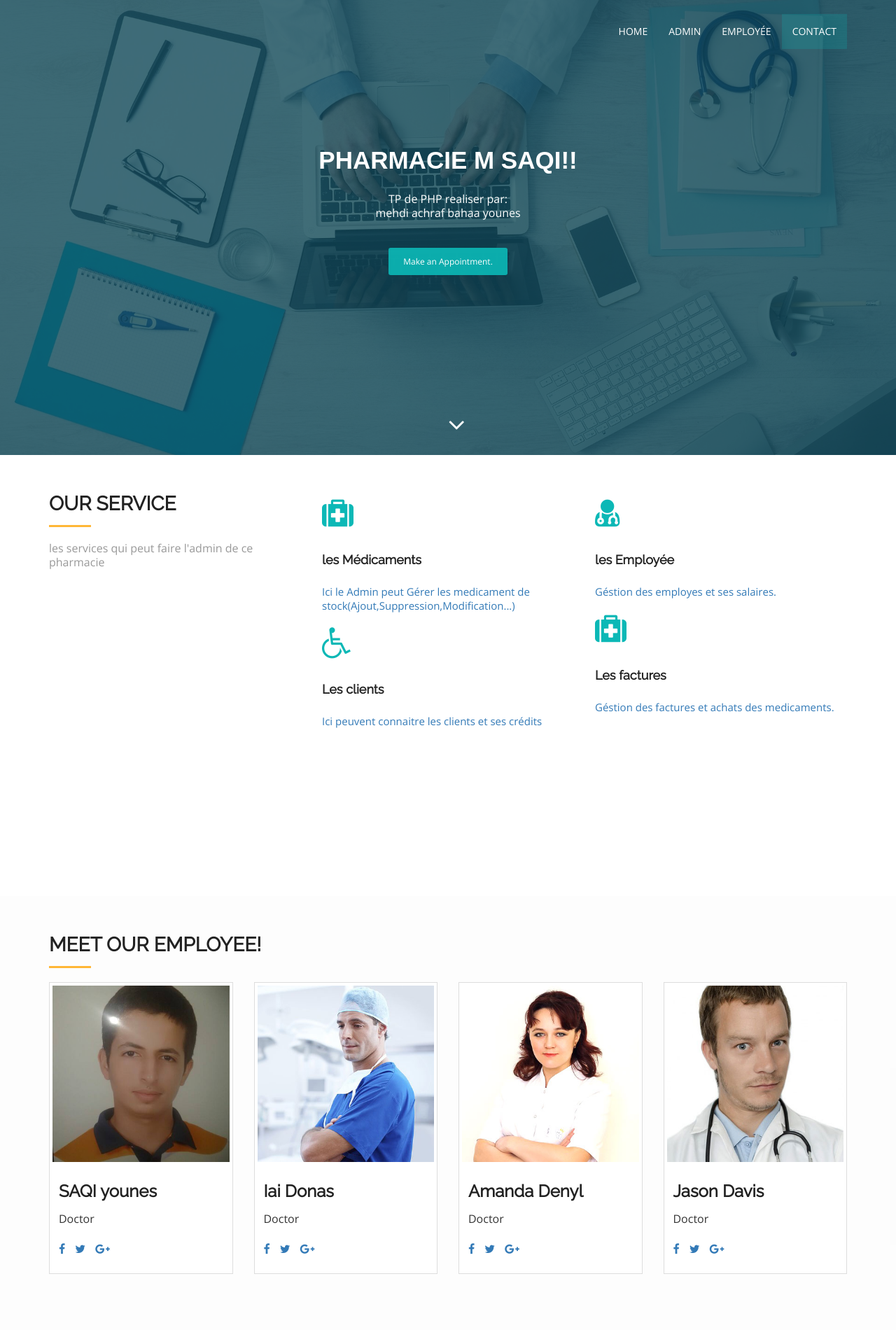
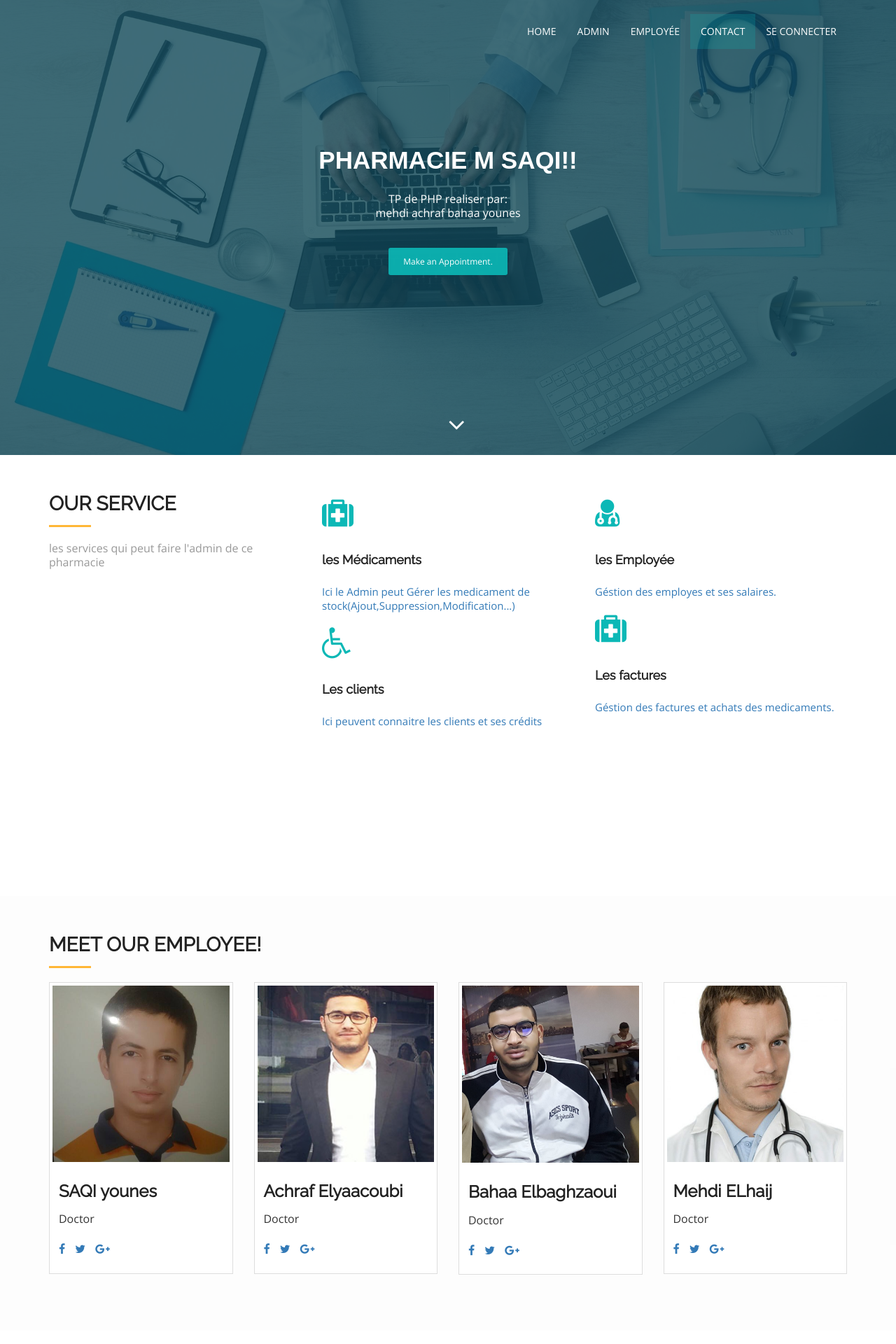
Before and after one commit to leMedi/gestion-pharmacie, a PHP site: page /gestion-phramacie/ in a window 1280 px wide. Shown: the top 1920 px of the page at 70% size. Run offline with PHP 8.4, Linux system fonts and the light colour scheme; some web fonts are replaced.

Commit message:
ajouter des photos de profile

```diff
--- a/index.php
+++ b/index.php
@@ -40,8 +40,8 @@
                 <li class="active"><a href="#banner">Home</a></li>
                 <li class=""><a href="#service">Admin</a></li>
                 <li class=""><a href="#about">Employée</a></li>
-
                 <li class=""><a href="#contact">Contact</a></li>
+                <li class=""><a href="login.php">Se Connecter</a></li>
               </ul>
             </div>
           </div>
@@ -153,7 +153,7 @@
           <div class="thumbnail">
             <img src="public/img/doctor2.jpg" alt="..." class="team-img">
             <div class="caption">
-              <h3>Iai Donas</h3>
+              <h3>Achraf Elyaacoubi</h3>
               <p>Doctor</p>
               <ul class="list-inline">
                 <li><a href="#"><i class="fa fa-facebook"></i></a></li>
@@ -167,7 +167,7 @@
           <div class="thumbnail">
             <img src="public/img/doctor3.jpg" alt="..." class="team-img">
             <div class="caption">
-              <h3>Amanda Denyl</h3>
+              <h3>Bahaa Elbaghzaoui</h3>
               <p>Doctor</p>
               <ul class="list-inline">
                 <li><a href="#"><i class="fa fa-facebook"></i></a></li>
@@ -181,7 +181,7 @@
           <div class="thumbnail">
             <img src="public/img/doctor4.jpg" alt="..." class="team-img">
             <div class="caption">
-              <h3>Jason Davis</h3>
+              <h3>Mehdi ELhaij</h3>
               <p>Doctor</p>
               <ul class="list-inline">
                 <li><a href="#"><i class="fa fa-facebook"></i></a></li>
```
Also changed, not shown: public/img/doctor2.jpg, public/img/doctor3.jpg.
